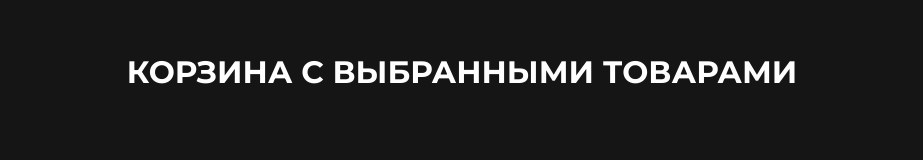
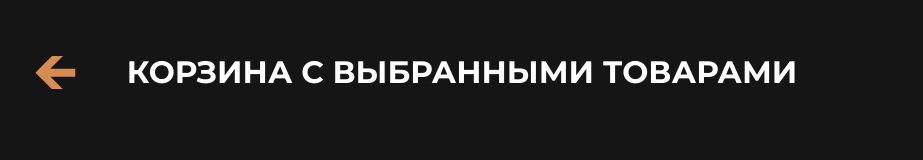
Before and after one commit to julia-popova-s/module-react, a React (Create React App) app: page /shoplist in a window 1280 px wide. Shown: the top 160 px of the page, without its empty margins (178-1101 px from the left). Built offline with nearby package versions, Linux system fonts and the light colour scheme.

Commit message:
added basket arrow to home page

```diff
--- a/src/components/elements/card/CardItem.styled.js
+++ b/src/components/elements/card/CardItem.styled.js
@@ -6,7 +6,6 @@ export const CardItem = styled.div`
   max-width: 312px;
   height: 552px;
   transition: color 0.2s ease;
-  cursor: pointer;
 
   &:hover {
     color: var(--color-basic);
--- a/src/components/elements/productList/ProductListWrap.styled.js
+++ b/src/components/elements/productList/ProductListWrap.styled.js
@@ -6,7 +6,7 @@ const ProductListWrap = styled.section`
     height: calc(100vh - 173px);
     gap: 35px 14px;
     overflow-x: auto;
-    padding-bottom: 66px;
+    padding-bottom: 67px;
 
     ::-webkit-scrollbar {
       width: 8px;
--- a/src/components/pages/basketPage/BasketPage.js
+++ b/src/components/pages/basketPage/BasketPage.js
@@ -4,6 +4,7 @@ import ButtonForOrder from "../../ui/buttonForOrder";
 import BasketList from "../../elements/basketList";
 import { useContext } from "react";
 import { Context } from "../../../App";
+import { Link } from "react-router-dom";
 
 function BasketPage() {
   const { data, setData, sumСalculation } = useContext(Context);
@@ -13,7 +14,33 @@ function BasketPage() {
     <div className="basket">
       <header className="header">
         <div className="container">
-          <h2 className="header__title">корзина с выбранными товарами</h2>
+          <div className="header-block">
+            <Link to="/" className="header-block__link">
+              <svg
+                version="1.0"
+                xmlns="http://www.w3.org/2000/svg"
+                width="35.000000pt"
+                height="25.000000pt"
+                viewBox="0 0 1280.000000 1070.000000"
+                preserveAspectRatio="xMidYMid meet"
+              >
+                <g
+                  transform="translate(0.000000,1070.000000) scale(0.100000,-0.100000)"
+                  fill="#d58c51"
+                  stroke="none"
+                >
+                  <path
+                    d="M2672 8027 l-2672 -2672 2673 -2673 2673 -2673 1769 -6 1770 -5
+-2020 2021 -2020 2021 3977 0 3978 0 0 1300 0 1300 -3990 -2 c-2195 -2 -3990
+-1 -3990 2 0 3 912 917 2027 2032 l2028 2028 -1765 0 -1765 0 -2673 -2673z"
+                  />
+                </g>
+              </svg>
+            </Link>
+            <h2 className="header-block__title">
+              корзина с выбранными товарами
+            </h2>
+          </div>
         </div>
       </header>
       <BasketList
--- a/src/components/pages/basketPage/_basket.scss
+++ b/src/components/pages/basketPage/_basket.scss
@@ -9,8 +9,23 @@
     margin: 0 auto;
   }
 
-  .header {
+  .header-block {
+    position: relative;
 
+    &__link {
+      position: absolute;
+      left: 0;
+      top: 56px;
+
+      svg g {
+        transition: fill 0.5s ease;
+      }
+
+      &:hover svg g {
+        fill: #ff5100;
+        transition: fill 0.5s ease;
+      }
+    }
 
     &__title {
       @include setFontSize(700, 31px, 38px);
--- a/src/components/ui/buttonForOrder/BtnForOrder.styled.js
+++ b/src/components/ui/buttonForOrder/BtnForOrder.styled.js
@@ -10,7 +10,7 @@ export const BtnOrder = styled.button`
   transition: box-shadow 0.3s ease;
 
   :hover {
-    box-shadow: 0 0 10px rgb(255, 0, 0);
+    box-shadow: 0 0 10px #ff5100;
     transition: box-shadow 0.3s ease;
   }
 `;
```
